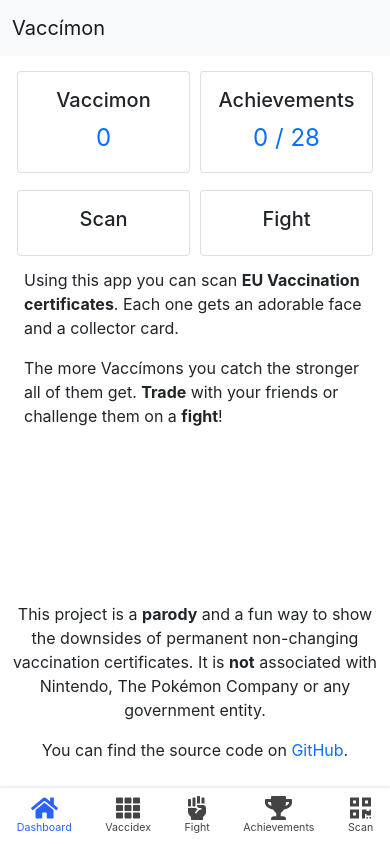
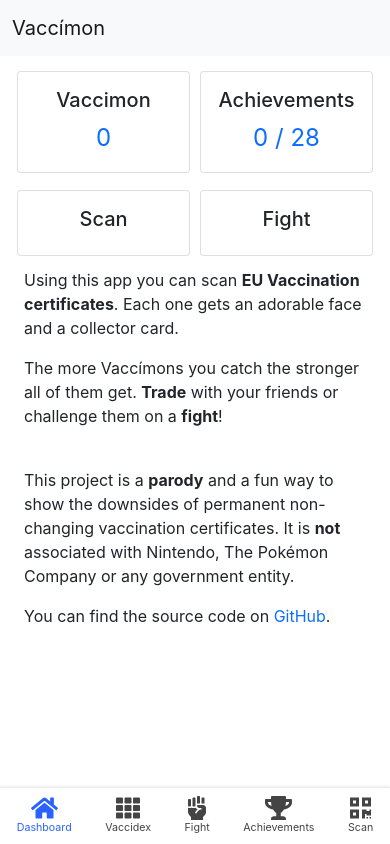
Before and after one commit to M4GNV5/Vaccimon, a Next.js app in the folder vaccimon-app/: page / in a window 390 px wide. Built offline with nearby package versions, Linux system fonts and the light colour scheme.

Commit message:
:bug: :lipstick: fix dashboard text overlap on small screens

```diff
--- a/vaccimon-app/pages/index.tsx
+++ b/vaccimon-app/pages/index.tsx
@@ -71,9 +71,7 @@ export default function Home () {
           <p>
             The more Vaccímons you catch the stronger all of them get. <strong>Trade</strong> with your friends or challenge them on a <strong>fight</strong>!
           </p>
-        </Container>
-
-        <Container className={styles.disclaimer}>
+          <br />
           <p>
             This project is a <strong>parody</strong> and a fun way to show the downsides of permanent non-changing vaccination certificates.
             It is <strong>not</strong> associated with Nintendo, The Pokémon Company or any government entity.
```
